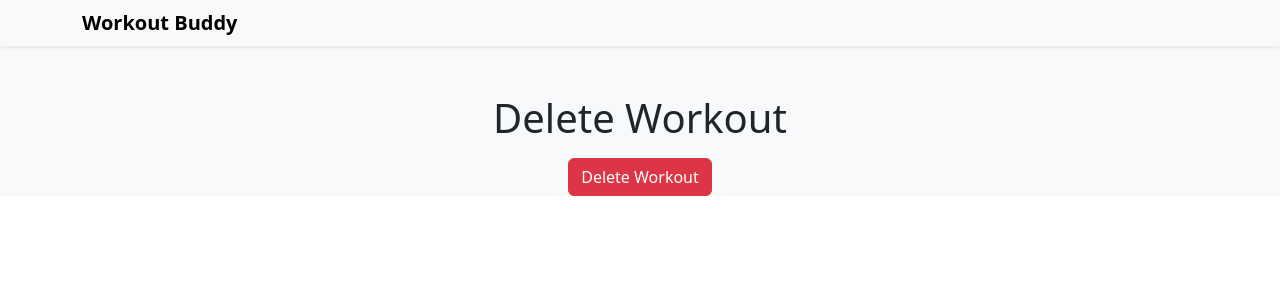
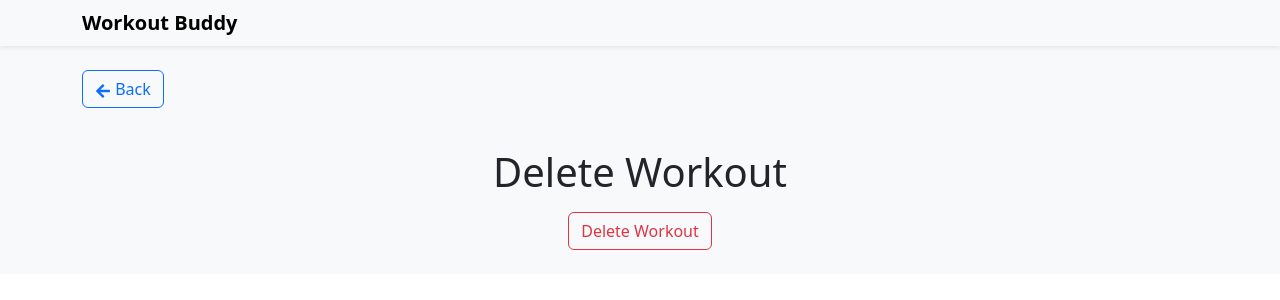
Before and after one commit to Bernardkoech/MERN-exercise-app, a React (Vite) app in the folder frontend/: page /workouts/delete/1 in a window 1280 px wide. Shown: the top 300 px of the page. Built offline with nearby package versions, Linux system fonts and the light colour scheme.

Commit message:
Complete

```diff
--- a/frontend/src/pages/DeleteWorkout.jsx
+++ b/frontend/src/pages/DeleteWorkout.jsx
@@ -1,7 +1,9 @@
 import { useState } from "react";
 import axios from "axios";
 import { Container, Button, Modal, Alert } from "react-bootstrap";
-import { useParams } from "react-router-dom";
+import { Link, useParams } from "react-router-dom";
+import { FaArrowLeft } from "react-icons/fa";
+
 
 const DeleteWorkout = () => {
   const { id } = useParams();
@@ -26,6 +28,9 @@ const DeleteWorkout = () => {
 
   return (
     <Container>
+    <Link to="/" className="btn btn-outline-primary mb-3">
+        <FaArrowLeft /> Back
+      </Link>
       <h1 className="text-center mt-4">Delete Workout</h1>
       {/* Display alert when workout is deleted successfully */}
       {showAlert && (
@@ -34,10 +39,12 @@ const DeleteWorkout = () => {
         </Alert>
       )}
       <div className="text-center mt-3">
-        <Button variant="danger" onClick={() => setShowModal(true)}>
+
+        <Button variant="outline-danger" onClick={() => setShowModal(true)}>
           Delete Workout
         </Button>
       </div>
+      <br />
 
       {/* Confirmation Modal */}
       <Modal show={showModal} onHide={() => setShowModal(false)}>
```
